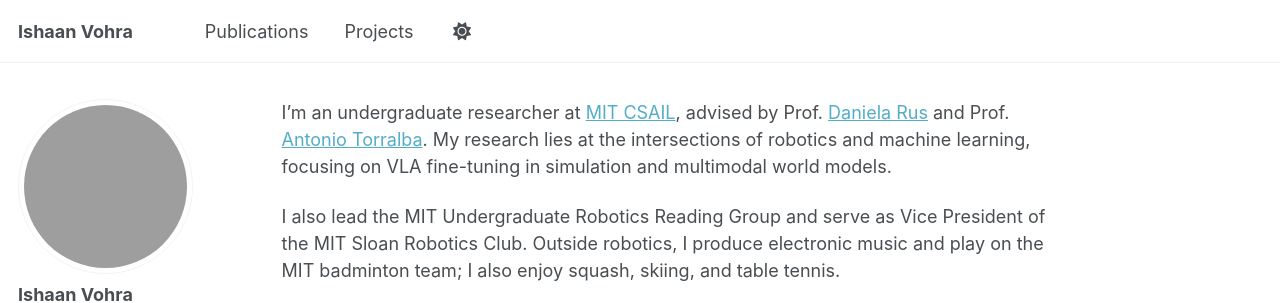
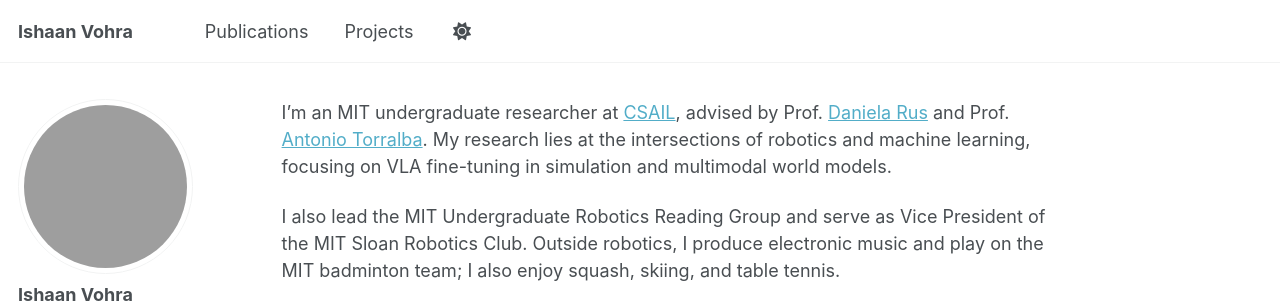
Before and after one commit to Ishaan-vohra/Ishaan-vohra.github.io, a Jekyll site: the page built from _pages/about.md, in a window 1280 px wide and 900 px high. Shown: the top 303 px of the window. Built offline with Jekyll 4.4.1, drawn with Linux system fonts in a browser that asks for light colours; some web fonts are replaced; a script that is not in the unit is left out.

```diff
--- a/_pages/about.md
+++ b/_pages/about.md
@@ -7,7 +7,7 @@ redirect_from:
   - /about.html
 ---
 
-I'm an undergraduate researcher at [MIT CSAIL](https://www.csail.mit.edu/), advised by Prof. [Daniela Rus](https://danielarus.csail.mit.edu/) and Prof. [Antonio Torralba](https://groups.csail.mit.edu/vision/torralbalab/). My research lies at the intersections of robotics and machine learning, focusing on VLA fine-tuning in simulation and multimodal world models.
+I'm an MIT undergraduate researcher at [CSAIL](https://www.csail.mit.edu/), advised by Prof. [Daniela Rus](https://danielarus.csail.mit.edu/) and Prof. [Antonio Torralba](https://groups.csail.mit.edu/vision/torralbalab/). My research lies at the intersections of robotics and machine learning, focusing on VLA fine-tuning in simulation and multimodal world models.
 
 I also lead the MIT Undergraduate Robotics Reading Group and serve as Vice President of the MIT Sloan Robotics Club. Outside robotics, I produce electronic music and play on the MIT badminton team; I also enjoy squash, skiing, and table tennis.
 
```
